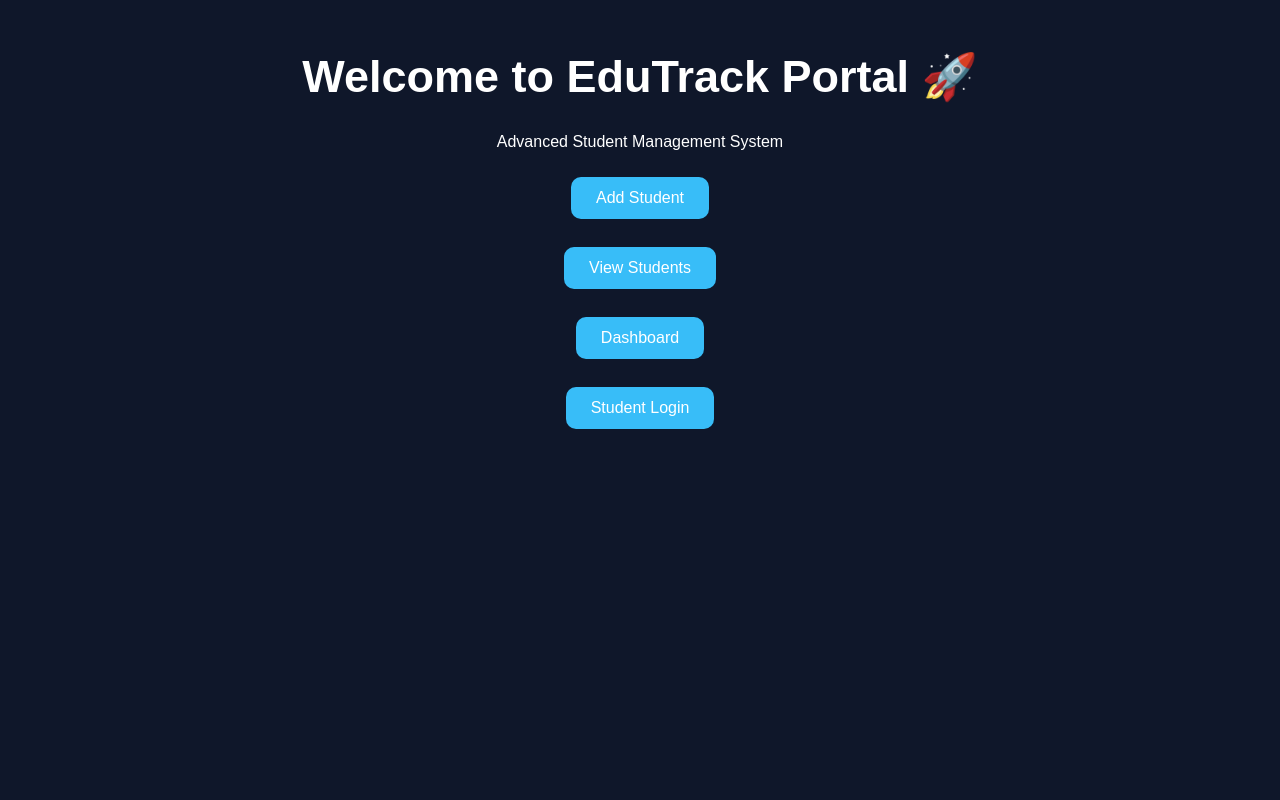
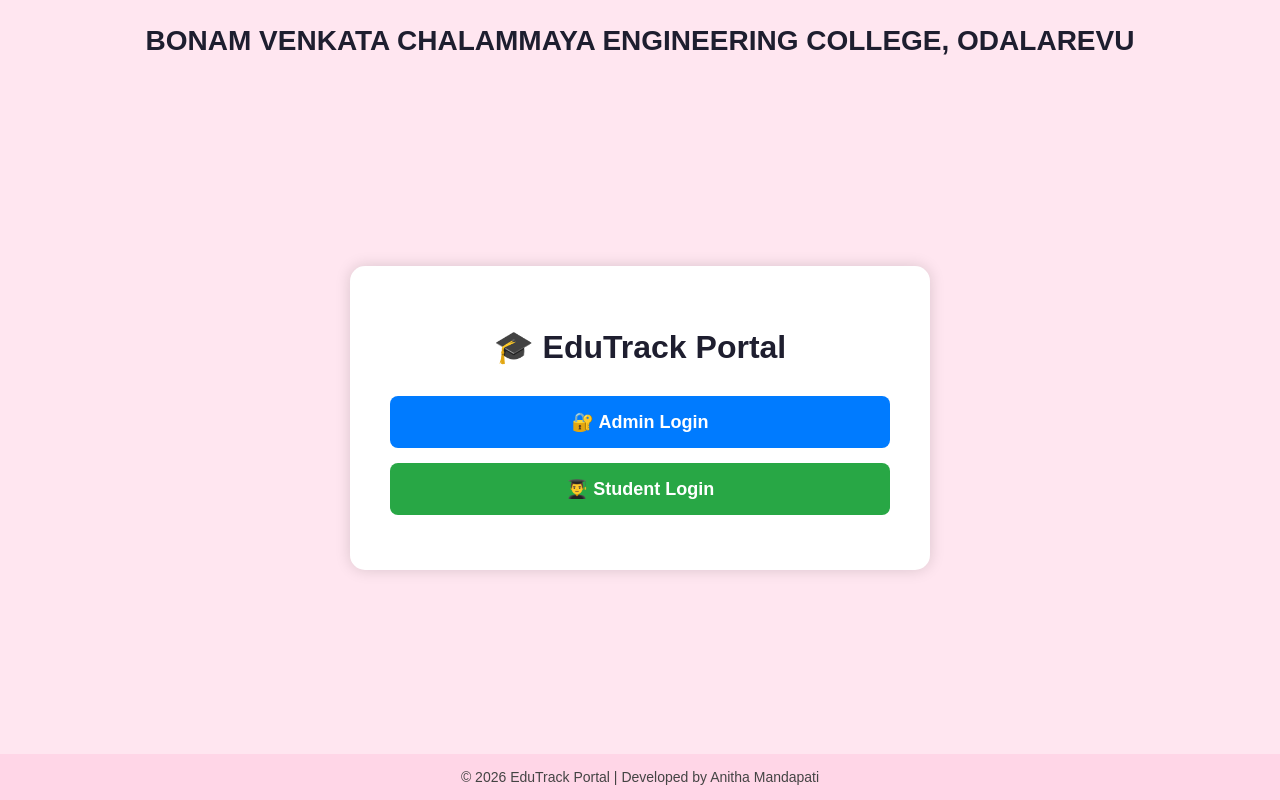
Before and after one commit to anitha24-5L9/edutrackportal, a Flask app: page / in a window 1280 px wide. Run offline with Flask 3, Linux system fonts and the light colour scheme.

Commit message:
Enhanced student portal and password management

```diff
--- a/app.py
+++ b/app.py
@@ -357,6 +357,66 @@ def student_dashboard():
         student=student
     )
 
+@app.route('/student-logout')
+def student_logout():
+
+    session.pop('student', None)
+
+    return redirect('/student-login')
+
+@app.route('/change-password')
+def change_password():
+
+    if 'student' not in session:
+        return redirect('/student-login')
+
+    return render_template('change_password.html')
+
+
+@app.route('/update-password', methods=['POST'])
+def update_password():
+
+    if 'student' not in session:
+        return redirect('/student-login')
+
+    current_password = request.form['current_password']
+    new_password = request.form['new_password']
+
+    conn = sqlite3.connect('database.db')
+    cursor = conn.cursor()
+
+    cursor.execute(
+        "SELECT password FROM students WHERE id=?",
+        (session['student'],)
+    )
+
+    stored_password = cursor.fetchone()[0]
+
+    if not check_password_hash(
+        stored_password,
+        current_password
+    ):
+        conn.close()
+        return "Current Password Incorrect ❌"
+
+    hashed_password = generate_password_hash(
+        new_password
+    )
+
+    cursor.execute(
+        """
+        UPDATE students
+        SET password=?
+        WHERE id=?
+        """,
+        (hashed_password, session['student'])
+    )
+
+    conn.commit()
+    conn.close()
+
+    return "Password Changed Successfully ✅"
+
 @app.route('/attendance', methods=['GET', 'POST'])
 def attendance():
 
@@ -396,6 +456,35 @@ def attendance():
         'attendance.html',
         students=students
     )
+@app.route('/attendance-history')
+def attendance_history():
+
+    if 'user' not in session:
+        return redirect('/login-page')
+
+    conn = sqlite3.connect('database.db')
+    cursor = conn.cursor()
+
+    cursor.execute("""
+    SELECT
+        attendance.date,
+        students.name,
+        students.rollno,
+        attendance.status
+    FROM attendance
+    JOIN students
+    ON attendance.student_id = students.id
+    ORDER BY attendance.date DESC
+    """)
+
+    records = cursor.fetchall()
+
+    conn.close()
+
+    return render_template(
+        'attendance_history.html',
+        records=records
+    )
 
 
 if __name__ == "__main__":
--- a/templates/add_student.html
+++ b/templates/add_student.html
@@ -13,9 +13,7 @@
 <body>
     <div style="background:#1e1e2f;padding:15px;">
 
-    <a href="/" style="color:white;margin-right:20px;">
-        Home
-    </a>
+
 
     <a href="/dashboard" style="color:white;margin-right:20px;">
         Dashboard
--- a/templates/edit_student.html
+++ b/templates/edit_student.html
@@ -14,9 +14,6 @@
 
 <div style="background:#1e1e2f;padding:15px;">
 
-    <a href="/" style="color:white;margin-right:20px;">
-        Home
-    </a>
 
     <a href="/dashboard" style="color:white;margin-right:20px;">
         Dashboard
--- a/templates/index.html
+++ b/templates/index.html
@@ -5,37 +5,123 @@
 
     <title>EduTrack Portal</title>
 
-    <link rel="stylesheet"
-          href="{{ url_for('static', filename='style.css') }}">
+    <style>
+
+        body{
+            font-family: Arial, sans-serif;
+            background:#ffe6f0;
+            margin:0;
+            min-height:100vh;
+            display:flex;
+            flex-direction:column;
+        }
+
+        .college-name{
+            text-align:center;
+            font-size:28px;
+            font-weight:bold;
+            color:#1e1e2f;
+            padding:25px 10px;
+        }
+
+        .main-container{
+            flex:1;
+            display:flex;
+            justify-content:center;
+            align-items:center;
+        }
+
+        .container{
+            background:white;
+            padding:40px;
+            border-radius:15px;
+            text-align:center;
+            box-shadow:0 0 15px rgba(0,0,0,0.15);
+            width:500px;
+        }
+
+        h1{
+            color:#1e1e2f;
+            margin-bottom:10px;
+        }
+
+        .description{
+            color:gray;
+            margin-bottom:30px;
+        }
+
+        .btn{
+            display:block;
+            width:100%;
+            padding:15px;
+            margin:15px 0;
+            text-decoration:none;
+            color:white;
+            border-radius:8px;
+            font-size:18px;
+            font-weight:bold;
+            box-sizing:border-box;
+        }
+
+        .admin{
+            background:#007bff;
+        }
+
+        .student{
+            background:#28a745;
+        }
+
+        .admin:hover{
+            background:#0056b3;
+        }
+
+        .student:hover{
+            background:#1f7a33;
+        }
+
+        .footer{
+            text-align:center;
+            padding:15px;
+            font-size:14px;
+            color:#444;
+            background:#ffd6e7;
+        }
+
+    </style>
 
 </head>
 
 <body>
 
-    <h1>Welcome to EduTrack Portal 🚀</h1>
+    <div class="college-name">
+        BONAM VENKATA CHALAMMAYA ENGINEERING COLLEGE, ODALAREVU
+    </div>
 
-    <p>Advanced Student Management System</p>
+    <div class="main-container">
 
-    <a href="/add-student">
-        <button>Add Student</button>
-    </a>
+        <div class="container">
 
-    <br><br>
+            <h1>🎓 EduTrack Portal</h1>
 
-    <a href="/students">
-        <button>View Students</button>
-    </a>
+            <p class="description">
 
-    <br><br>
+            </p>
 
-    <a href="/dashboard">
-        <button>Dashboard</button>
-    </a>
-    <br><br>
+            <a href="/login-page" class="btn admin">
+                🔐 Admin Login
+            </a>
 
-<a href="/student-login">
-    <button>Student Login</button>
-</a>
+            <a href="/student-login" class="btn student">
+                👨‍🎓 Student Login
+            </a>
+
+        </div>
+
+    </div>
+
+    <div class="footer">
+        © 2026 EduTrack Portal | Developed by Anitha Mandapati
+    </div>
 
 </body>
 
```
Also changed, not shown: templates/attendance.html (+6 -3 lines), templates/attendance_history.html (added, +95 -0 lines), templates/change_password.html (added, +38 -0 lines), templates/student_dashboard.html (+33 -10 lines), templates/students.html (+0 -7 lines), database.db.
